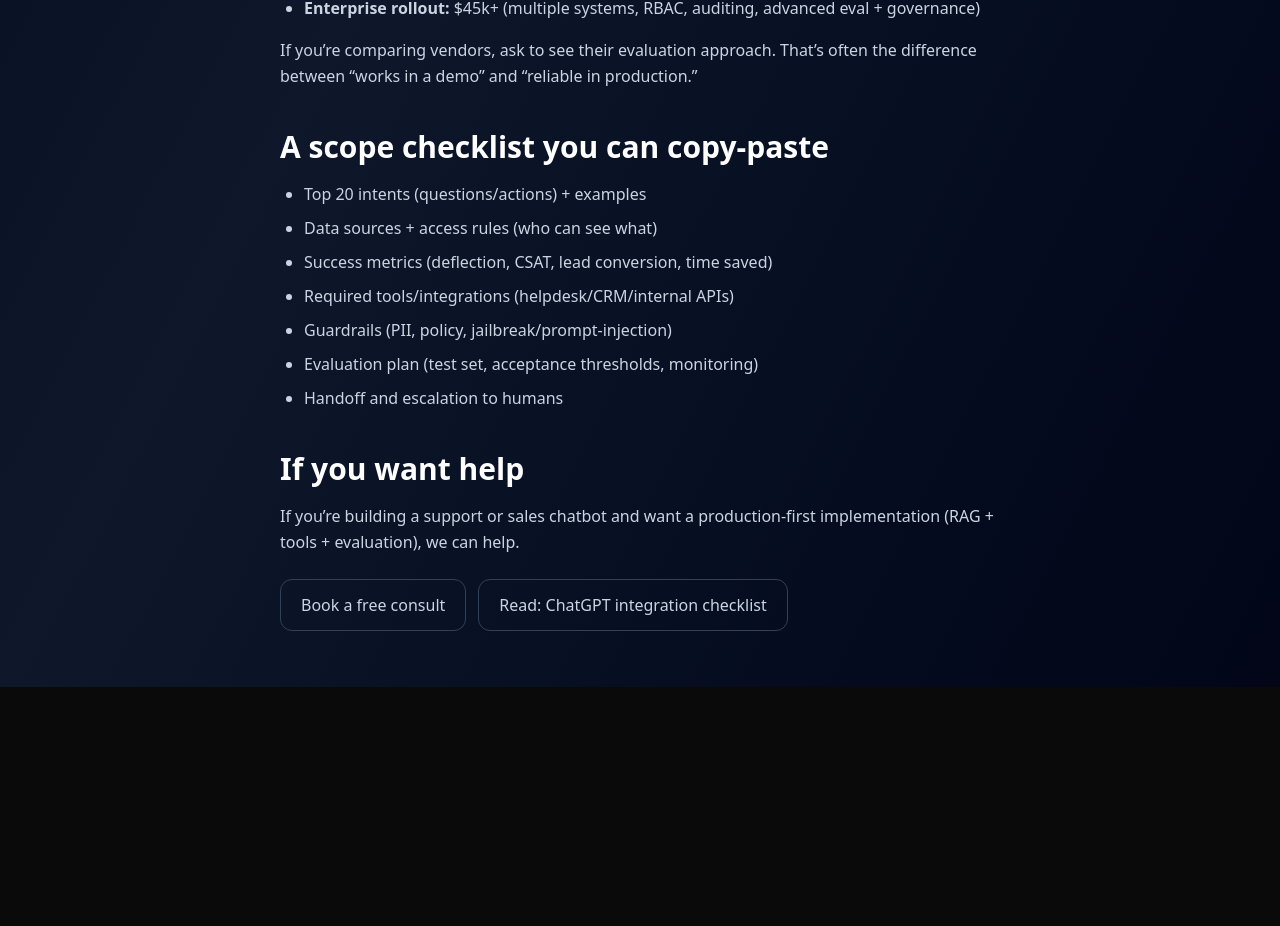
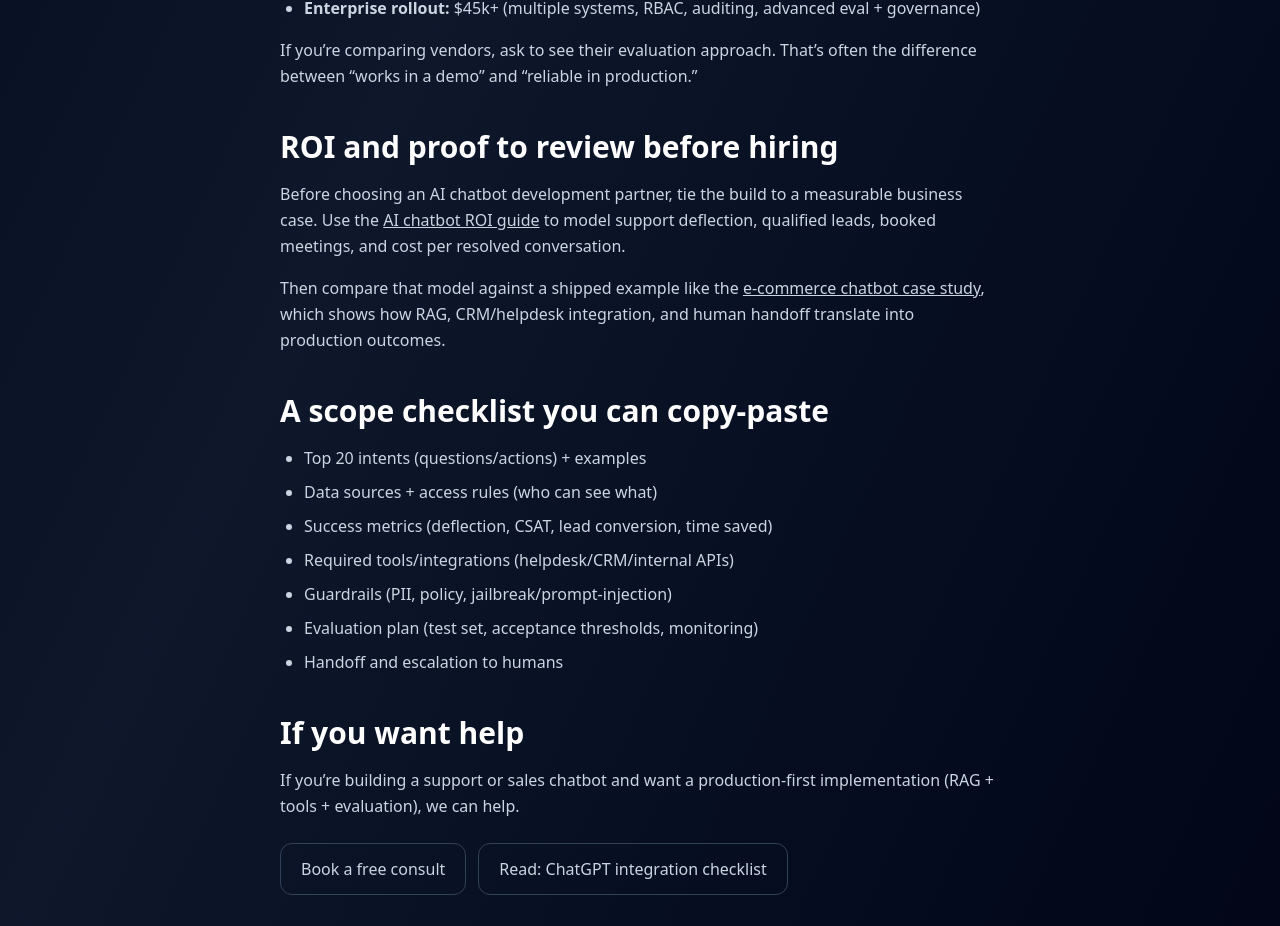
Before and after one commit to ethansure/thexu-studio, a Next.js app: page /insights/ai-chatbot-development-services in a window 1280 px wide. Shown: the part 1816-2742 px from the top of the page. Before the commit the page ends 2503 px from the top, so only its background shows below. Built offline with nearby package versions, Linux system fonts and the light colour scheme.

Commit message:
seo: link chatbot services to roi proof

```diff
--- a/src/app/insights/ai-chatbot-development-services/page.tsx
+++ b/src/app/insights/ai-chatbot-development-services/page.tsx
@@ -31,7 +31,7 @@ export default function PostPage() {
         description:
           'A practical guide to AI chatbot development services: architecture options (RAG, tools), project phases, realistic pricing, security, and a checklist to ship to production.',
         datePublished: '2026-05-14',
-        dateModified: '2026-05-14',
+        dateModified: '2026-06-25',
         inLanguage: 'en-US',
         mainEntityOfPage: {
           '@type': 'WebPage',
@@ -218,6 +218,23 @@ export default function PostPage() {
           </p>
         </Section>
 
+        <Section title="ROI and proof to review before hiring">
+          <p>
+            Before choosing an AI chatbot development partner, tie the build to a measurable business case. Use the{' '}
+            <Link className="underline hover:text-white" href="/insights/ai-chatbot-roi">
+              AI chatbot ROI guide
+            </Link>{' '}
+            to model support deflection, qualified leads, booked meetings, and cost per resolved conversation.
+          </p>
+          <p className="mt-4">
+            Then compare that model against a shipped example like the{' '}
+            <Link className="underline hover:text-white" href="/case-studies/ecommerce-chatbot">
+              e-commerce chatbot case study
+            </Link>
+            , which shows how RAG, CRM/helpdesk integration, and human handoff translate into production outcomes.
+          </p>
+        </Section>
+
         <Section title="A scope checklist you can copy-paste">
           <ul className="list-disc pl-6 space-y-2">
             <li>Top 20 intents (questions/actions) + examples</li>
```
